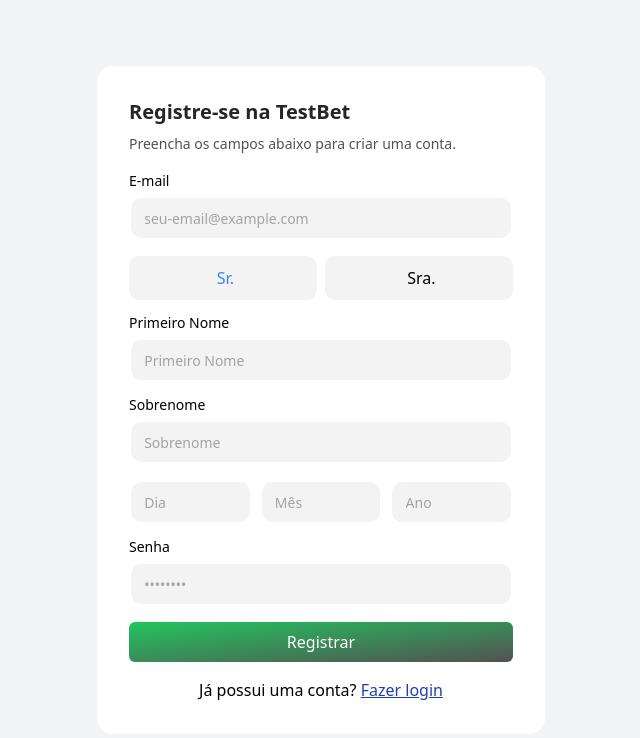
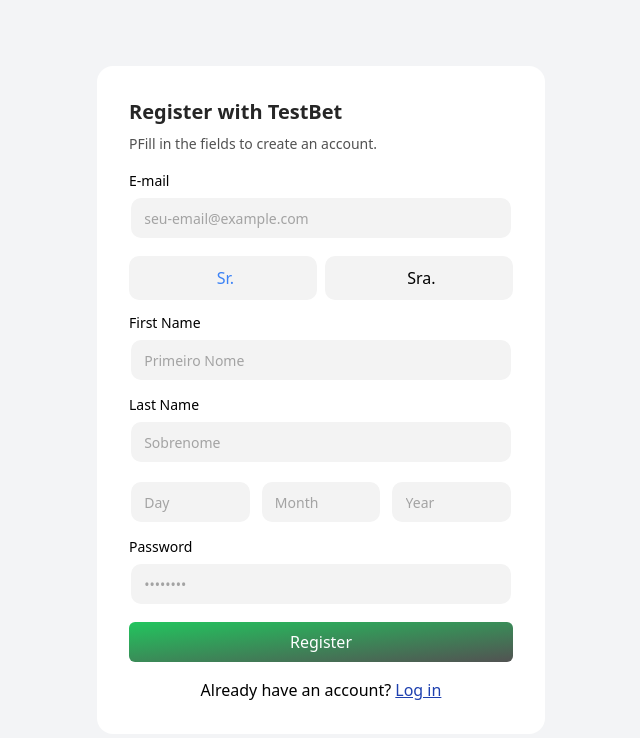
Before and after one commit to DiegoNunes05/TestBet, a Next.js app: page /register in a window 1280 px wide. Shown: the top 738 px of the page, without its empty margins (319-959 px from the left). Built offline with nearby package versions, Linux system fonts and the light colour scheme; no server answers.

Commit message:
Solved all errors for running in the vercel

```diff
--- a/src/app/components/BetCard.tsx
+++ b/src/app/components/BetCard.tsx
@@ -35,7 +35,7 @@
   const [selectedTeam, setSelectedTeam] = useState<string | null>(null);
   const [selectedOdd, setSelectedOdd] = useState<string | undefined>(undefined);
   const [betAmount, setBetAmount] = useState<number | string>("");
-  const entries = Object.entries(odds);
+  // const entries = Object.entries(odds);
 
   useEffect(() => {
     const handleResize = () => setIsMobile(window.innerWidth < 768);
--- a/src/app/components/BetHistory.tsx
+++ b/src/app/components/BetHistory.tsx
@@ -7,7 +7,7 @@
 }
 
 const BetHistory = () => {
-  const [bets, setBets] = useState<Bet[]>([
+  const [bets] = useState<Bet[]>([
     {event: "Team A vs Team B", amount: 100, status: "Won"},
     {event: "Player X vs Player Y", amount: 50, status: "Lost"},
   ]);
--- a/src/app/components/sidebar.tsx
+++ b/src/app/components/sidebar.tsx
@@ -1,4 +1,4 @@
-import React, {useState} from "react";
+import React from "react";
 import {FontAwesomeIcon} from "@fortawesome/react-fontawesome";
 import {faFutbol} from "@fortawesome/free-solid-svg-icons";
 import Flag from "react-world-flags";
--- a/src/app/login/page.tsx
+++ b/src/app/login/page.tsx
@@ -8,7 +8,7 @@
 import {Label} from "../../components/ui/label";
 import {Input} from "../../components/ui/input";
 import {cn} from "@/lib/utils";
-import {IconBrandGithub, IconBrandGoogle} from "@tabler/icons-react";
+import {FirebaseError} from "firebase/app";
 
 const LoginPage = () => {
   const [email, setEmail] = useState("");
@@ -19,19 +19,42 @@
 
   const handleLogin = async (e: React.FormEvent) => {
     e.preventDefault();
-    setLoading(true); // Ativa o loader
+    setLoading(true);
     try {
-      // Logar o usuário
       await signInWithEmailAndPassword(auth, email, password);
 
-      // Adiciona um delay de 2 segundos antes de redirecionar
       setTimeout(() => {
         router.push("/");
       }, 2000);
-    } catch (err: any) {
-      setError("Failed to log in: " + err.message);
+    } catch (err: unknown) {
+      if (err instanceof FirebaseError) {
+        const errorMessage = getFirebaseErrorMessage(err.code);
+        setError(errorMessage);
+      } else {
+        setError("An error occurred during login. Please try again.");
+      }
     } finally {
-      setLoading(false); // Desativa o loader
+      setLoading(false); // Deactivate loader
+    }
+  };
+
+  // Function to map error codes to friendly messages
+  const getFirebaseErrorMessage = (errorCode: string): string => {
+    switch (errorCode) {
+      case "auth/invalid-email":
+        return "Invalid email. Please check the format.";
+      case "auth/user-disabled":
+        return "This account has been disabled. Please contact support.";
+      case "auth/user-not-found":
+        return "User not found. Check your email or create an account.";
+      case "auth/wrong-password":
+        return "Incorrect password. Please try again.";
+      case "auth/too-many-requests":
+        return "Too many login attempts. Please try again later.";
+      case "auth/network-request-failed":
+        return "Connection error. Check your internet and try again.";
+      default:
+        return `Login error: ${errorCode}`;
     }
   };
 
@@ -40,10 +63,10 @@
       {loading && <Loader />}
       <div className="max-w-md mx-auto p-8 bg-white dark:bg-black rounded-lg shadow-md w-[90%] md:w-full lg:w-full">
         <h2 className="font-bold text-xl text-neutral-800 dark:text-neutral-200">
-          Bem-vindo à TestBet
+          Welcome to TestBet
         </h2>
         <p className="text-neutral-600 text-sm max-w-sm mt-2 dark:text-neutral-300">
-          Insira suas credenciais para entrar.
+          Enter your credentials to log in.
         </p>
 
         <form className="mt-5" onSubmit={handleLogin}>
@@ -60,7 +83,7 @@
             />
           </LabelInputContainer>
           <LabelInputContainer className="mb-8">
-            <Label htmlFor="password">Senha</Label>
+            <Label htmlFor="password">Password</Label>
             <Input
               id="password"
               placeholder="••••••••"
@@ -78,7 +101,7 @@
             type="submit"
             className="bg-gradient-to-br from-green-500 to-neutral-600 hover:to-green-800 block hover-button w-full text-white rounded-md h-10 font-medium transition-all duration-300"
           >
-            <span className="relative z-10 ">Entrar &rarr;</span>
+            <span className="relative z-10 ">Login &rarr;</span>
             <BottomGradient />
           </button>
 
@@ -88,7 +111,7 @@
               onClick={() => router.push("/register")}
               type="button"
             >
-              Registre-se
+              Register
             </button>
           </div>
         </form>
--- a/src/app/register/page.tsx
+++ b/src/app/register/page.tsx
@@ -11,10 +11,10 @@
 import {Label} from "../../components/ui/label";
 import {Input} from "../../components/ui/input";
 import {cn} from "@/lib/utils";
+import { FirebaseError } from "firebase/app";
 
 const RegisterPage = () => {
   const [email, setEmail] = useState("");
-  const [phone, setPhone] = useState("");
   const [firstName, setFirstName] = useState("");
   const [lastName, setLastName] = useState("");
   const [gender, setGender] = useState("Sr.");
@@ -28,20 +28,39 @@
     e.preventDefault();
     setLoading(true);
     try {
-      // Criar a conta do usuário
       await createUserWithEmailAndPassword(auth, email, password);
-
-      // Logar o usuário automaticamente após o registro
       await signInWithEmailAndPassword(auth, email, password);
 
-      // Redirecionar para a página inicial ou página protegida
       setTimeout(() => {
         router.push("/");
       }, 2000);
-    } catch (err: any) {
-      setError("Failed to register: " + err.message);
+    } catch (err: unknown) {
+      if (err instanceof FirebaseError) {
+        const errorMessage = getFirebaseRegistrationErrorMessage(err.code);
+        setError(errorMessage);
+      } else {
+        setError("An error occurred during registration. Please try again.");
+      }
     } finally {
-      setLoading(false); // Desativa o loader
+      setLoading(false);
+    }
+  };
+
+  // Function to map Firebase registration error codes to friendly messages
+  const getFirebaseRegistrationErrorMessage = (errorCode: string): string => {
+    switch (errorCode) {
+      case "auth/email-already-in-use":
+        return "This email is already registered. Try logging in instead.";
+      case "auth/invalid-email":
+        return "Invalid email format. Please check and try again.";
+      case "auth/weak-password":
+        return "Password is too weak. Use at least 6 characters with letters and numbers.";
+      case "auth/operation-not-allowed":
+        return "Registration is currently disabled. Please try again later.";
+      case "auth/network-request-failed":
+        return "Network error. Please check your internet connection.";
+      default:
+        return `Registration error: ${errorCode}`;
     }
   };
 
@@ -54,10 +73,10 @@
       {loading && <Loader />}
       <div className="max-w-md w-full mx-auto rounded-none md:rounded-2xl p-4 md:p-8 shadow-input bg-white dark:bg-black">
         <h2 className="font-bold text-xl text-neutral-800 dark:text-neutral-200">
-          Registre-se na TestBet
+          Register with TestBet
         </h2>
         <p className="text-neutral-600 text-sm max-w-sm mt-2 dark:text-neutral-300">
-          Preencha os campos abaixo para criar uma conta.
+          PFill in the fields to create an account.
         </p>
 
         <form className="mt-5" onSubmit={handleRegister}>
@@ -98,7 +117,7 @@
           </div>
 
           <LabelInputContainer className="mb-4">
-            <Label htmlFor="firstName">Primeiro Nome</Label>
+            <Label htmlFor="firstName">First Name</Label>
             <Input
               id="firstName"
               placeholder="Primeiro Nome"
@@ -111,7 +130,7 @@
           </LabelInputContainer>
 
           <LabelInputContainer className="mb-4">
-            <Label htmlFor="lastName">Sobrenome</Label>
+            <Label htmlFor="lastName">Last Name</Label>
             <Input
               id="lastName"
               placeholder="Sobrenome"
@@ -128,7 +147,7 @@
               type="text"
               inputMode="numeric"
               pattern="[0-9]*"
-              placeholder="Dia"
+              placeholder="Day"
               value={birthDate.day}
               onChange={(e) => {
                 if (/^\d*$/.test(e.target.value)) {
@@ -145,7 +164,7 @@
               type="text"
               inputMode="numeric"
               pattern="[0-9]*"
-              placeholder="Mês"
+              placeholder="Month"
               value={birthDate.month}
               onChange={(e) => {
                 if (/^\d*$/.test(e.target.value)) {
@@ -162,7 +181,7 @@
               type="text"
               inputMode="numeric"
               pattern="[0-9]*"
-              placeholder="Ano"
+              placeholder="Year"
               value={birthDate.year}
               onChange={(e) => {
                 if (/^\d*$/.test(e.target.value)) {
@@ -177,7 +196,7 @@
           </div>
 
           <LabelInputContainer className="mb-4">
-            <Label htmlFor="password">Senha</Label>
+            <Label htmlFor="password">Password</Label>
             <Input
               id="password"
               placeholder="••••••••"
@@ -195,18 +214,18 @@
             type="submit"
             className="bg-gradient-to-br from-green-500 to-neutral-600 hover:to-green-800 block w-full hover-button text-white rounded-md h-10 font-medium transition-all duration-300"
           >
-            Registrar
+            Register
           </button>
 
           <div className="flex justify-center mt-4">
             <p>
-              Já possui uma conta?{" "}
+              Already have an account?{" "}
               <button
                 className="text-blue-800 underline"
                 onClick={() => router.push("/login")}
                 type="button"
               >
-                Fazer login
+                Log in
               </button>
             </p>
           </div>
--- a/src/components/ui/input.tsx
+++ b/src/components/ui/input.tsx
@@ -4,19 +4,24 @@
 import { cn } from "@/lib/utils";
 import { useMotionTemplate, useMotionValue, motion } from "framer-motion";
 
-export interface InputProps
-  extends React.InputHTMLAttributes<HTMLInputElement> {}
+export interface InputProps extends React.InputHTMLAttributes<HTMLInputElement> {
+  customProp?: boolean;
+}
 
 const Input = React.forwardRef<HTMLInputElement, InputProps>(
   ({ className, type, ...props }, ref) => {
-    const radius = 100; // change this to increase the rdaius of the hover effect
+    const radius = 100;
     const [visible, setVisible] = React.useState(false);
 
-    let mouseX = useMotionValue(0);
-    let mouseY = useMotionValue(0);
+    const mouseX = useMotionValue(0);
+    const mouseY = useMotionValue(0);
 
-    function handleMouseMove({ currentTarget, clientX, clientY }: any) {
-      let { left, top } = currentTarget.getBoundingClientRect();
+    function handleMouseMove({
+      currentTarget,
+      clientX,
+      clientY,
+    }: React.MouseEvent<HTMLDivElement>) {
+      const {left, top} = currentTarget.getBoundingClientRect();
 
       mouseX.set(clientX - left);
       mouseY.set(clientY - top);
```
Also changed, not shown: eslint.config.mjs (added, +23 -0 lines), src/app/components/BetCash.tsx (+1 -12 lines), src/app/page.tsx (+27 -13 lines), types.d.ts (+14 -0 lines).
